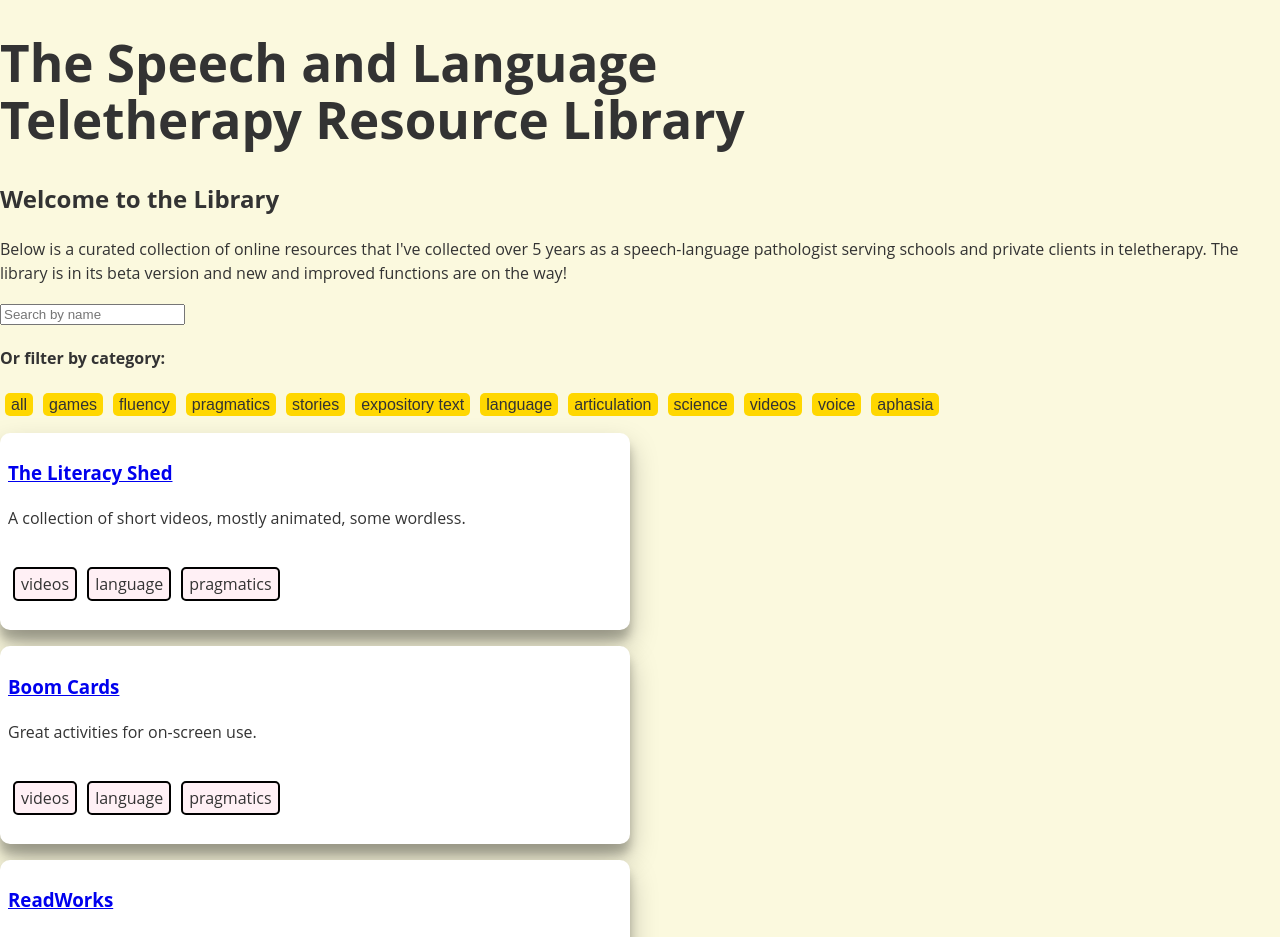
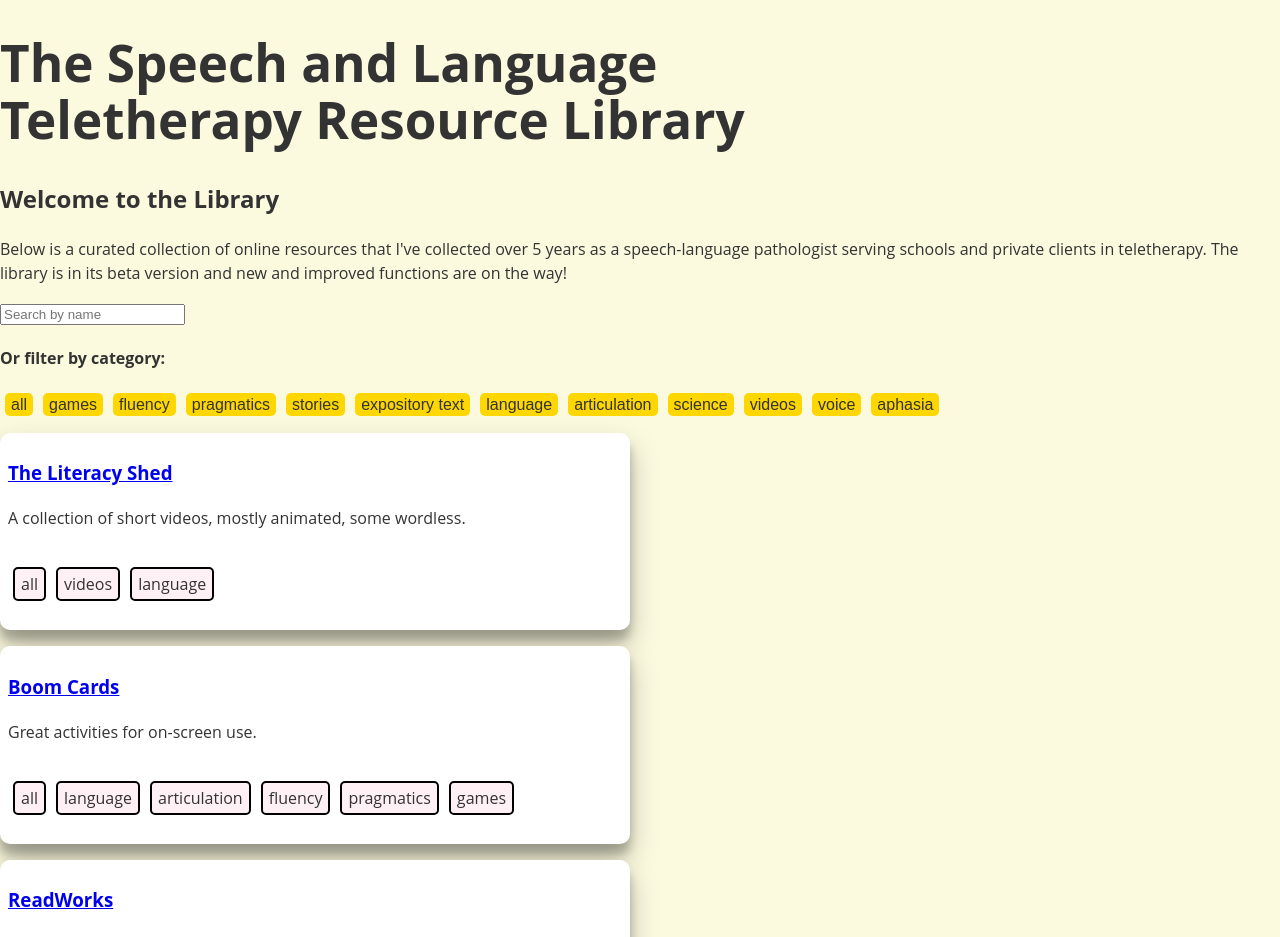
Before and after one commit to Amy-Pr/therapy-resource-library-react-vite, a React (Vite) app: page / in a window 1280 px wide. Shown: the top 937 px of the page. Built offline with nearby package versions, Linux system fonts and the light colour scheme.

Commit message:
filter tags in card component and display

```diff
--- a/src/App.jsx
+++ b/src/App.jsx
@@ -4,7 +4,7 @@
 
 
 function App({data}) {
-  console.log(data);
+
   const [] = useState()
 
   return (
@@ -73,12 +73,13 @@
               </section>
               {/* May add outer container div for flex styling here */}
 
-              {data.map( ({title, id, description, link}) => (
+              {data.map( ({title, id, description, link, tags}) => (
                 <Card
                   title={title}
                   key={id}
                   description={description}
                   link={link}
+                  tags={tags}
 
                 />
 
--- a/src/Card.jsx
+++ b/src/Card.jsx
@@ -1,6 +1,9 @@
 
-function Card ({title, description, link}) {
+function Card ({title, description, link, tags}) {
 
+    const tagName = tags.map(tag => {
+        return <li>{tag}</li>
+    })
 
     return (
 
@@ -11,9 +14,7 @@
 
                 <div id="tagsContainer">
                     <ul>
-                        <li>videos</li>
-                        <li>language</li>
-                        <li>pragmatics</li>
+                        {tagName}
                     </ul>
                 </div>
 
```
